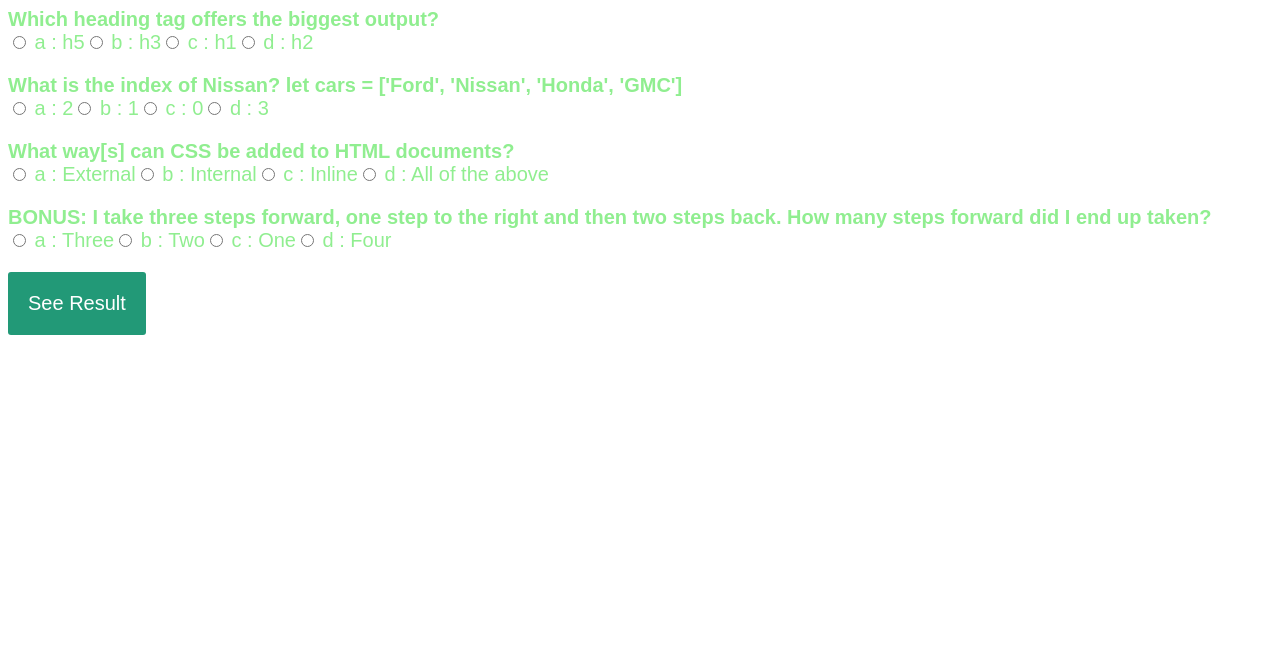
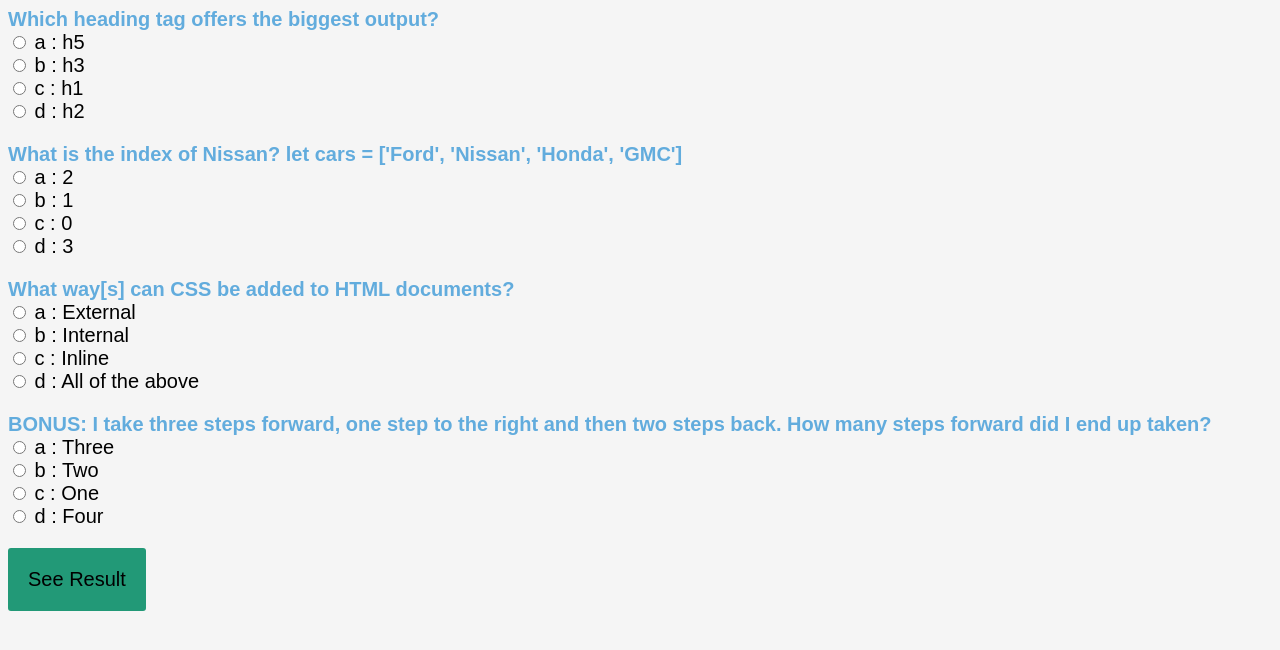
Before and after one commit to laperkins2/quiz, a PHP site: page / in a window 1280 px wide. Shown: the top 650 px of the page. Run offline with PHP 8.4, Linux system fonts and the light colour scheme.

Commit message:
small change to main.css

```diff
--- a/main.css
+++ b/main.css
@@ -1,7 +1,8 @@
 body {
   font-size: 20px;
   font-family: sans-serif;
-  color: lightgreen;
+  color: #62acdd;
+  background-color: whitesmoke;
 }
 .question {
   font-weight: 600;
@@ -9,18 +10,22 @@ body {
 .answers {
   margin-bottom: 20px;
   display: block;
+  color: black;
 }
 #submit {
-  font-family: sans-serif;
-  font-size: 20px;
   background-color: #297;
-  color: #fff;
+  color: black;
   border: 0px;
   border-radius: 3px;
   padding: 20px;
   cursor: pointer;
+  font-size: 20px;
+  font-family: sans-serif;
   margin-bottom: 20px;
 }
 #submit:hover {
   background-color: #3a8;
 }
+label {
+  display: block;
+}
```
